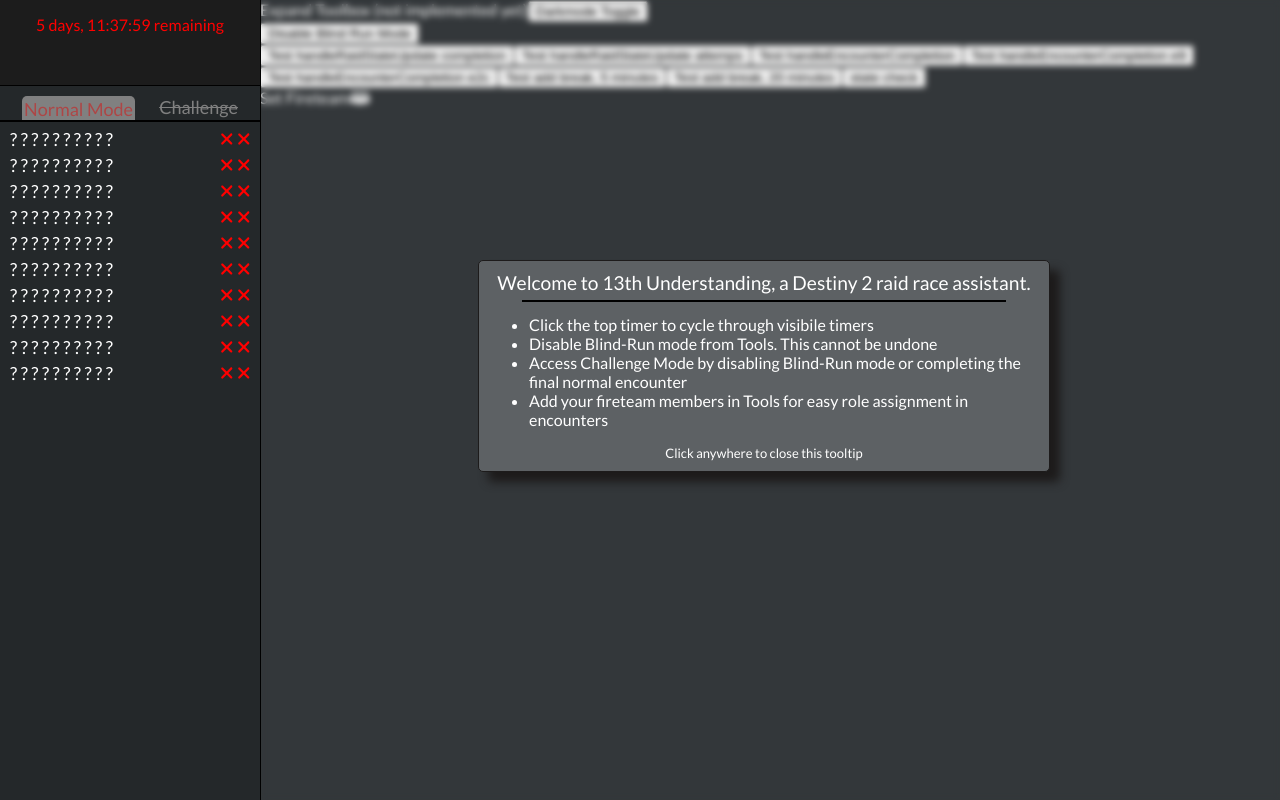
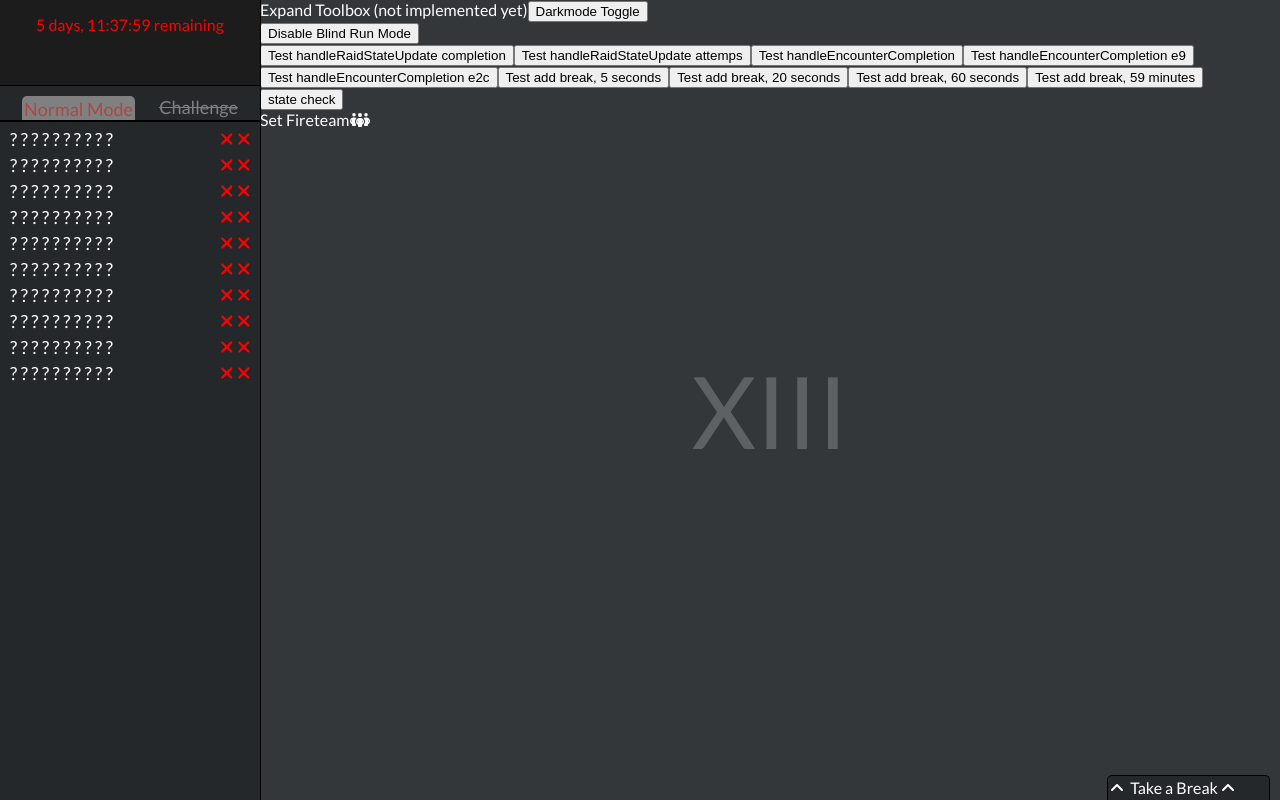
Before and after one commit to dianaroemer/thirteenth-understanding, a React (Create React App) app: page / in a window 1280 px wide. Built offline with nearby package versions, Linux system fonts and the light colour scheme.

Commit message:
Add BreakMenu, update ClockNav numbers to standard digital clock digits with 00's instead of flat numbers

```diff
--- a/src/App.js
+++ b/src/App.js
@@ -9,6 +9,7 @@
 
 import ClockNav from './Components/ClockNav';
 import Menu from './Components/Menu';
+import BreakMenu from './Components/BreakMenu';
 
 
 
@@ -284,12 +285,13 @@
     toggleChallengeMode(!challengeMode)
   }
 
-  const [welcomePane, toggleWelcomePane] = useState(true);
+  // XXXUPDATEXXX ENABLE THIS WHENEVER DEPLOYING XXXUPDATEXXX
+  const [welcomePane, toggleWelcomePane] = useState(false);
 
-  const [breaks, setBreaks] = useState([{
-    breakStart: new Date(1660769861000), //this date should coincide with the contest mode's start time
-    duration: 0,
-  }])
+  const [breaks, setBreaks] = useState([
+    { breakStart: new Date(1660769861000),
+    duration: 0, }
+  ])
   const [remainingBreakDuration, setRemainingBreakDuration] = useState(0);
   function addBreak(e, duration){
     e.preventDefault();
@@ -423,12 +425,19 @@
           <button onClick={e => handleEncounterCompletion(e, 'kf', 'e9')}>Test handleEncounterCompletion e9</button>
           <button onClick={e => handleEncounterCompletion(e, 'kf', 'e2c')}>Test handleEncounterCompletion e2c</button>
           <button onClick={e => addBreak(e, 5)}>
-            Test add break, 5 minutes
+            Test add break, 5 seconds
           </button>
           <button onClick={e => addBreak(e, 20)}>
-            Test add break, 20 minutes
+            Test add break, 20 seconds
+          </button>
+          <button onClick={e => addBreak(e, 60)}>
+            Test add break, 60 seconds
+          </button>
+          <button onClick={e => addBreak(e, 3540)}>
+            Test add break, 59 minutes
           </button>
           <button onClick={e => console.log( breaks,' & ', remainingBreakDuration)}>state check</button>
+          {remainingBreakDuration !== 0 && remainingBreakDuration}
 
           <div className='fireteamMenuContainer'>
             Set Fireteam
@@ -442,7 +451,10 @@
           XIII
         </div> */}
 
-
+        <BreakMenu
+          breaks={breaks}
+          remainingBreakDuration={remainingBreakDuration}
+          addBreak={addBreak}/>
 
 
       </div>
--- /dev/null
+++ b/src/Components/BreakMenu.js
@@ -0,0 +1,79 @@
+import React, {useState, useEffect} from 'react';
+import '../Styles/BreakMenu.css';
+import { FontAwesomeIcon } from '@fortawesome/react-fontawesome'
+import { faAngleUp, faAngleDown } from '@fortawesome/free-solid-svg-icons';
+
+function BreakMenu(props) {
+
+    const [breakMenuExpanded, toggleBreakMenuExpanded] = useState(true);
+    const [breakMenuClassString, setBreakMenuClassString] = useState('breakMenu')
+    const [breakMenuContentClassString, setBreakMenuContentClassString] = useState('breakMenuContent')
+    function handleBreakMenuClick(e) {
+        e.preventDefault();
+        toggleBreakMenuExpanded(()=> !breakMenuExpanded);
+        if(breakMenuExpanded) {
+            setBreakMenuClassString('breakMenu expanded')
+            setBreakMenuContentClassString('breakMenuContent expanded')
+
+        } else {
+            setBreakMenuClassString('breakMenu')
+            setBreakMenuContentClassString('breakMenuContent')
+
+        }
+    }
+
+    const [readableRemainingBreakDuration, setReadbleRemainingBreakDuration] = useState('');
+    useEffect(()=> {
+        let remTime = props.remainingBreakDuration;
+        let readableString = ''
+        let hours = 0;
+        let minutes = 0;
+        let seconds = 0;
+        while(remTime >= 3600){
+            remTime = remTime - 3600;
+            hours = hours + 1;
+        }
+        while(remTime >= 60){
+            remTime = remTime - 60;
+            minutes = minutes + 1;
+        }
+        seconds = remTime;
+        // if(minutes < 10) {
+        //     minutes = `0`+minutes;
+        // }
+        if(seconds < 10){
+            seconds = `0`+seconds
+        }
+        setReadbleRemainingBreakDuration(`${hours ? `${hours}:` : ''}${minutes ? `${minutes}:` : `00:`}${seconds ? `${seconds}` : `00`}`)
+    }, [[props.remainingBreakDuration]])
+
+
+    return(
+        <div className={breakMenuClassString} onClick={e => handleBreakMenuClick(e)}>
+            {(props.remainingBreakDuration !== 0) ?
+                <div>
+                    <FontAwesomeIcon icon={breakMenuExpanded ? faAngleUp : faAngleDown}/>&nbsp;
+                    Break Remaining: {readableRemainingBreakDuration}
+
+                </div> :
+                <div>
+                <FontAwesomeIcon icon={breakMenuExpanded ? faAngleUp : faAngleDown}/>&nbsp;
+                Take a Break&nbsp;
+                <FontAwesomeIcon icon={breakMenuExpanded ? faAngleUp : faAngleDown}/>
+            </div>
+            }
+
+            <div className={breakMenuContentClassString}>
+                here
+
+                Total Break Time: {(()=> {
+                    let t = 0;
+
+                })}
+            </div>
+        </div>
+    )
+
+}
+
+export default BreakMenu;
--- a/src/Components/ClockNav.js
+++ b/src/Components/ClockNav.js
@@ -1,4 +1,4 @@
-import { isFocusable } from '@testing-library/user-event/dist/utils';
+// import { isFocusable } from '@testing-library/user-event/dist/utils';
 import React, {useState, useEffect} from 'react';
 import '../Styles/ClockNav.css';
 import { FontAwesomeIcon } from '@fortawesome/react-fontawesome'
@@ -72,6 +72,18 @@
                     seconds = seconds + 1;
                     remainingMillis = remainingMillis - msInSeconds;
                 }
+
+
+                if(hours < 10) {
+                    hours = `0`+hours
+                }
+                if(minutes < 10) {
+                    minutes = `0`+minutes
+                }
+                if(seconds < 10) {
+                    seconds = `0`+seconds
+                }
+
                 dateString = `${days ? `${days} days, ` : ''} ${hours ? `${hours}:` : ''}${minutes ? `${minutes}:` : ""}${seconds} remaining`;
                 setHeaderClock(dateString);
             } else { //If the contest has begun, do calculations in here
@@ -88,13 +100,36 @@
                     seconds = seconds + 1;
                     timeElapsed = timeElapsed - msInSeconds;
                 }
-                dateString = `${hours ? `${hours}:` : ''}${minutes ? `${minutes}:` : ""}${seconds} total elapsed`
-                setContestTimeElapsed(dateString)
 
                 // Values here are Actual-1 because code counts 0 as interval when counting down
                 let remainingHours = 23 - hours;
                 let remainingMinutes = 59 - minutes;
                 let remainingSeconds = 60 - seconds;
+
+                if(hours < 10) {
+                    hours = `0`+hours
+                }
+                if(minutes < 10) {
+                    minutes = `0`+minutes
+                }
+                if(seconds < 10) {
+                    seconds = `0`+seconds
+                }
+
+                dateString = `${hours ? `${hours}:` : ''}${minutes ? `${minutes}:` : ""}${seconds} total elapsed`
+                setContestTimeElapsed(dateString)
+
+
+
+                if(remainingHours < 10) {
+                    remainingHours = `0`+remainingHours
+                }
+                if(remainingMinutes < 10) {
+                    remainingMinutes = `0`+remainingMinutes
+                }
+                if(remainingSeconds < 10) {
+                    remainingSeconds = `0`+remainingSeconds
+                }
 
                 let remainingString = `${remainingHours}:${remainingMinutes}:${remainingSeconds === 60 ? '00' : remainingSeconds} remaining`
                 setContestTimeRemaining(remainingString)
@@ -134,6 +169,14 @@
             encounterSeconds = encounterSeconds + 1;
             encounterTimer = encounterTimer - msInSeconds;
         }
+
+        if(encounterMinutes < 10) {
+            encounterMinutes = `0`+encounterMinutes
+        }
+        if(encounterSeconds < 10) {
+            encounterSeconds = `0`+encounterSeconds
+        }
+
         let encounterString = `${encounterHours ? `${encounterHours}:` : ''}${encounterMinutes ? `${encounterMinutes}:` : ''}${encounterSeconds ? `${encounterSeconds}` : ''} on encounter`;
 
         setTimeEncounterString(encounterString);
@@ -153,7 +196,18 @@
             breakSeconds = breakSeconds + 1;
             breakTimer = breakTimer - msInSeconds;
         }
-        let breakString = `${breakHours ? `${breakHours}:` : ''}${breakMinutes ? `${breakMinutes}:` : ''}${breakSeconds ? `${breakSeconds}` : ''} since break`;
+
+        if(breakHours < 10) {
+            breakHours = `0`+breakHours
+        }
+        if(breakMinutes < 10) {
+            breakMinutes = `0`+breakMinutes
+        }
+        if(breakSeconds < 10) {
+            breakSeconds = `0`+breakSeconds
+        }
+
+        let breakString = `${breakHours ? `${breakHours}:` : ''}${breakMinutes ? `${breakMinutes}:` : ''}${breakSeconds ? `${breakSeconds}` : '00'} since break`;
 
         setTimeBreakString(breakString);
     }, [props.mostRecentEncounterCompletion, timeSinceBreak, currentDate])
--- /dev/null
+++ b/src/Styles/BreakMenu.css
@@ -0,0 +1,47 @@
+.breakMenu {
+    position: absolute;
+    display: block;
+    bottom: 0;
+    right: 10px;
+    height: 20px;
+    width: fit-content;
+    padding: 2px;
+    background-color: #24282a;
+    border-radius: 5px 5px 0 0;
+    border: solid 1px black;
+    border-bottom: 0;
+    transition: height .3s ease;
+    overflow: none;
+}
+
+.breakMenu:after{
+    content: "";
+    border-bottom: 2px solid green;
+    height: .5em;
+    /* left: 0; */
+    /* right: 0; */
+    /* top: 34px; */
+    /* bottom: 0; */
+    position: fixed;
+}
+
+
+.breakMenu.expanded {
+    height: 100px;
+}
+
+.breakMenuContent {
+    overflow: hidden;
+    visibility: hidden;
+    height: 0;
+    opacity: 0;
+    transition: opacity .3s ease;
+}
+
+.breakMenuContent.expanded {
+    overflow:visible;
+    visibility: visible;
+    height: 10px;
+    opacity: 1;
+    transition: opacity .3s ease;
+}
```
